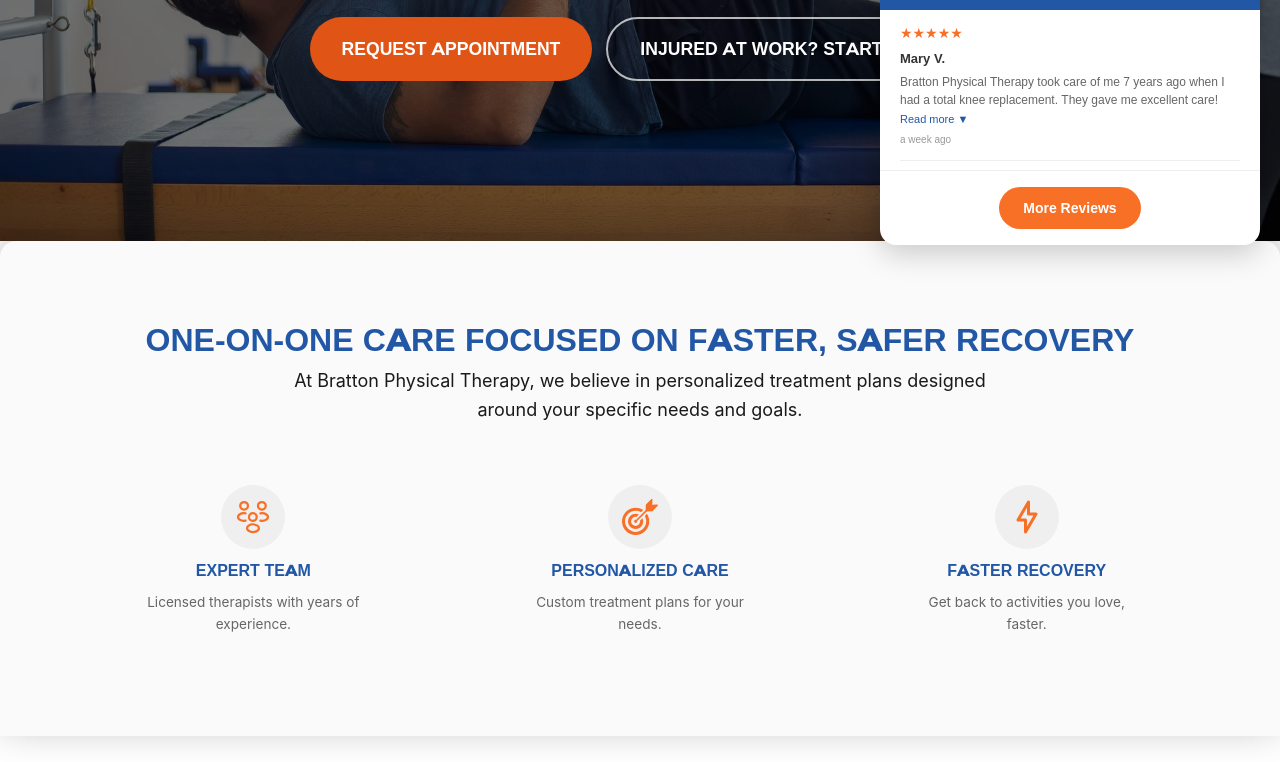
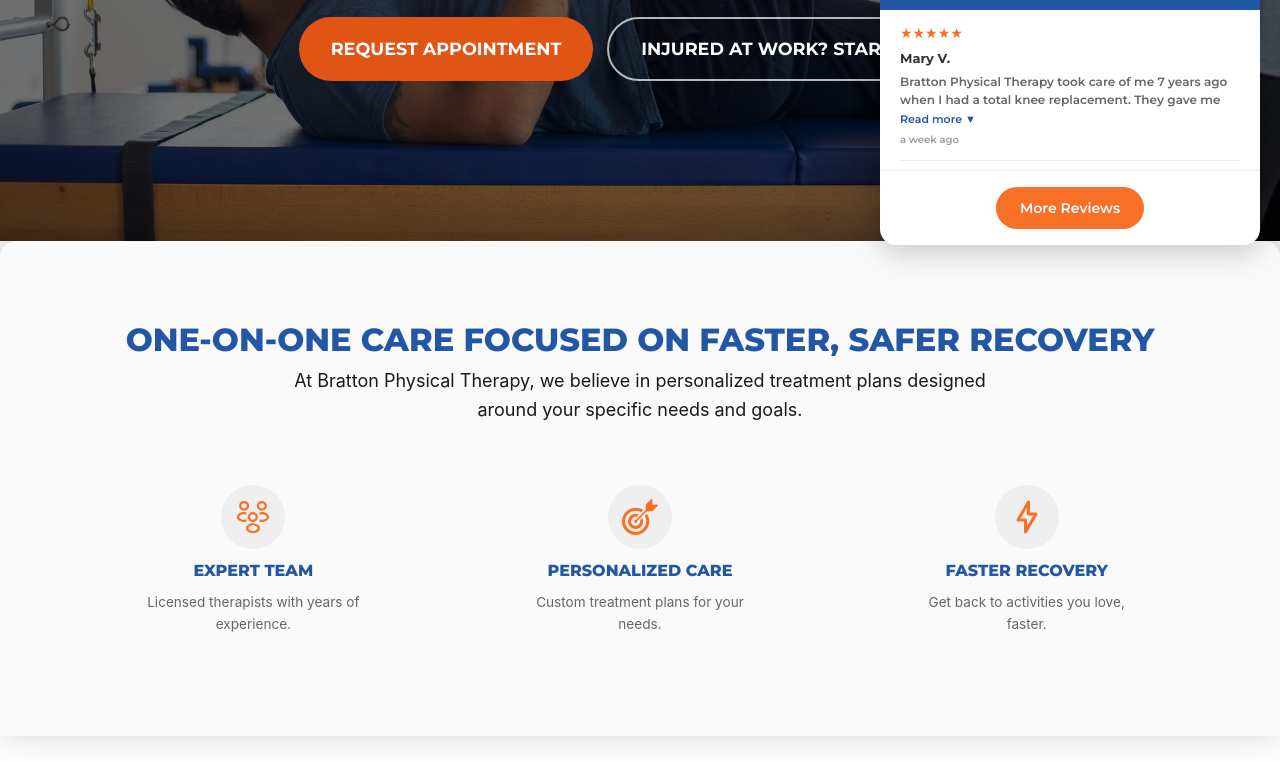
Before and after one commit to nawnawnawnawnaw55-jpg/Bratton-PT-New, a website: page index.html in a window 1280 px wide. Shown: the part 535-1297 px from the top of the page. Drawn offline with Linux system fonts and the light colour scheme; no server answers.

Commit message:
v3: homepage updates, new running-man favicon & AI-white logo, gitignore cleanup

```diff
--- a/index.html
+++ b/index.html
@@ -15,31 +15,11 @@
 <meta property="og:image:height" content="630">
 <meta name="twitter:card" content="summary_large_image">
 <script type="application/ld+json">{"@context":"https://schema.org","@type":"MedicalClinic","name":"Bratton Physical Therapy","address":{"@type":"PostalAddress","streetAddress":"1346 Lindberg Drive Suite 3","addressLocality":"Slidell","addressRegion":"LA","postalCode":"70458"},"telephone":"9856415825","url":"https://www.brattonphysicaltherapy.com/"}</script>
+<link rel="preconnect" href="https://fonts.googleapis.com">
+<link rel="preconnect" href="https://fonts.gstatic.com" crossorigin>
+<link href="https://fonts.googleapis.com/css2?family=Montserrat:wght@600;700;800&display=swap" rel="stylesheet">
 <link rel="preload" as="image" href="/files/photos/hero-desktop.jpeg" media="(min-width: 769px)" fetchpriority="high">
 <link rel="preload" as="image" href="/files/photos/hero-mobile.jpeg" media="(max-width: 768px)" fetchpriority="high">
-<style>
-@font-face {
-  font-family: 'Montserrat';
-  font-style: normal;
-  font-weight: 600;
-  font-display: swap;
-  src: url('/files/fonts/montserrat-600-latin.woff2') format('woff2');
-}
-@font-face {
-  font-family: 'Montserrat';
-  font-style: normal;
-  font-weight: 700;
-  font-display: swap;
-  src: url('/files/fonts/montserrat-700-latin.woff2') format('woff2');
-}
-@font-face {
-  font-family: 'Montserrat';
-  font-style: normal;
-  font-weight: 800;
-  font-display: swap;
-  src: url('/files/fonts/montserrat-800-latin.woff2') format('woff2');
-}
-</style>
 <link rel="stylesheet" href="/css/main.css"><link rel="stylesheet" href="/css/header.css"><link rel="stylesheet" href="/css/home.css"><link rel="stylesheet" href="/css/angular.css">
 <link rel="shortcut icon" type="image/x-icon" href="/favicon.ico" />
 <link rel="canonical" href="https://bratton-pt.vercel.app/" />
```
Also changed, not shown: files/icons/running-man-favicon.svg (added), files/logo/BRATTON-ai-white.svg (added), 1 other file.
